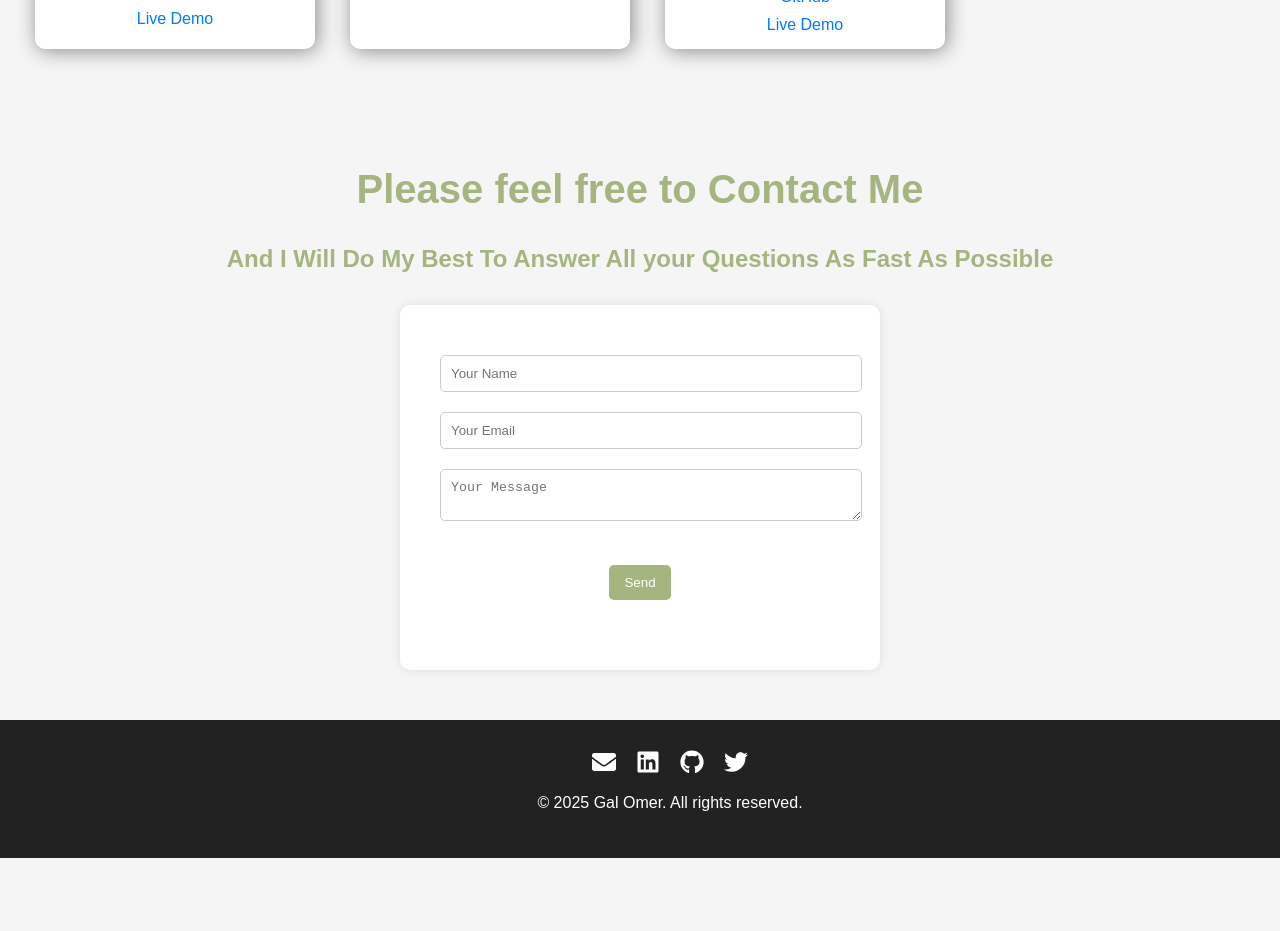
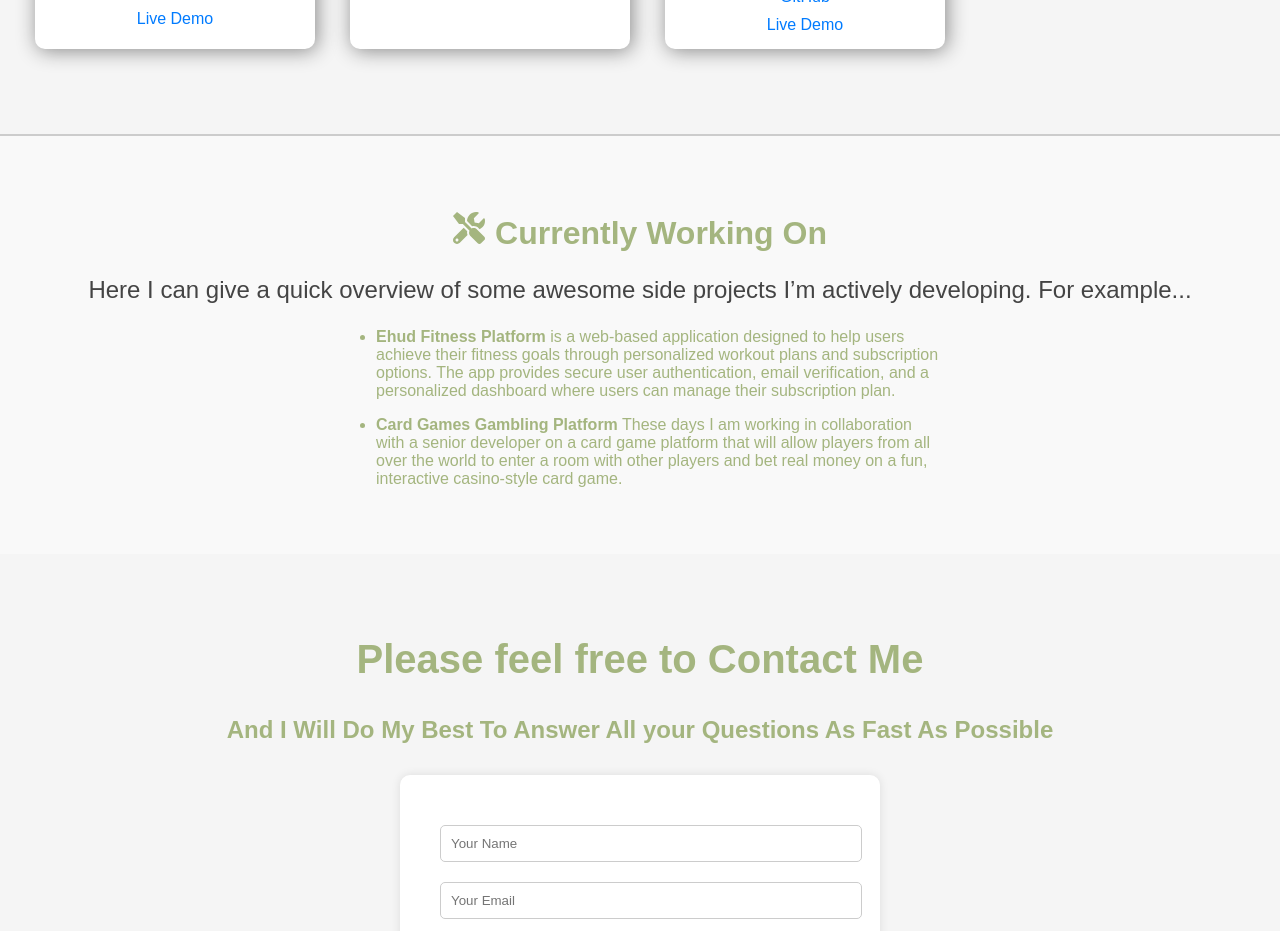
Before and after one commit to Galomer310/Portfolio-2025, a React (Vite) app: page / in a window 1280 px wide. Shown: the part 3320-4251 px from the top of the page. Before the commit the page ends 4178 px from the top, so only its background shows below. Built offline with nearby package versions, Linux system fonts and the light colour scheme.

Commit message:
adding currently working on and css also cv download button

```diff
--- a/src/components/ProjectCard.tsx
+++ b/src/components/ProjectCard.tsx
@@ -7,6 +7,7 @@ interface ProjectProps {
     description: string;
     github: string;
     live: string;
+    videoDemo?: string;
   };
 }
 
@@ -28,6 +29,12 @@ const ProjectCard: React.FC<ProjectProps> = ({ project }) => {
       <a href={project.live} target="_blank" rel="noopener noreferrer">
         Live Demo
       </a>
+      {/* LINK for video demonstration */}
+      {project.videoDemo && (
+        <a href={project.videoDemo} target="_blank" rel="noopener noreferrer">
+          Watch Video
+        </a>
+      )}
     </div>
   );
 };
--- a/src/components/ResumeModal.tsx
+++ b/src/components/ResumeModal.tsx
@@ -1,6 +1,7 @@
-// portfolio/src/components/ResumeModal.tsx
+// ResumeModal.tsx
 import React from "react";
-import resumeImage from "../assets/resume.png"; // adjust the path if needed
+import resumeImage from "../assets/resume.png";
+import resumePDF from "../assets/resume.pdf"; // <— This is the PDF for download
 
 interface ResumeModalProps {
   onClose: () => void;
@@ -8,14 +9,35 @@ interface ResumeModalProps {
 
 const ResumeModal: React.FC<ResumeModalProps> = ({ onClose }) => {
   return (
+    <>
       <div className="resume-modal-overlay">
         <div className="resume-modal-content">
+          {/* download button */}
+          <a
+            href={resumePDF}
+            download="GalOmer_CV.pdf"
+            className="download-button"
+            style={{
+              display: "inline-block",
+              marginTop: "20px",
+              padding: "10px 20px",
+              background: "green",
+              color: "white",
+              borderRadius: "5px",
+              textDecoration: "none",
+            }}
+          >
+            Download
+          </a>
           <button className="close-button" onClick={onClose}>
             &times;
           </button>
+
+          {/* Display resume image (preview) */}
           <img src={resumeImage} alt="Resume" className="resume-image" />
         </div>
       </div>
+    </>
   );
 };
 
--- a/src/pages/Projects.tsx
+++ b/src/pages/Projects.tsx
@@ -1,5 +1,6 @@
 // Projects.tsx
 import ProjectCard from "../components/ProjectCard";
+import { FaTools } from "react-icons/fa";
 // Import project images.
 import StockTrackerImage from "../assets/StockTracker.png";
 import CurrencyConverter from "../assets/Currency-Converter.png";
@@ -16,6 +17,7 @@ interface Project {
   description: string;
   github: string;
   live: string;
+  videoDemo?: string; // Make optional or required, depending on the use case
 }
 
 // Array of projects.
@@ -88,6 +90,36 @@ const Projects: React.FC = () => {
           <ProjectCard key={project.name} project={project} />
         ))}
       </section>
+      {/* NEW SECTION: "Currently Working On" */}
+      <section className="currently-working-on">
+        <h2>
+          <FaTools style={{ marginRight: "10px" }} />
+          Currently Working On
+        </h2>
+        <p>
+          Here I can give a quick overview of some awesome side projects I’m
+          actively developing. For example...
+        </p>
+        <ul>
+          <li>
+            <strong>Ehud Fitness Platform</strong> is a web-based application
+            designed to help users achieve their fitness goals through
+            personalized workout plans and subscription options. The app
+            provides secure user authentication, email verification, and a
+            personalized dashboard where users can manage their subscription
+            plan.
+          </li>
+
+          <li>
+            <strong>Card Games Gambling Platform</strong> These days I am
+            working in collaboration with a senior developer on a card game
+            platform that will allow players from all over the world to enter a
+            room with other players and bet real money on a fun, interactive
+            casino-style card game.
+          </li>
+          {/* Add more items as needed */}
+        </ul>
+      </section>
     </>
   );
 };
--- a/src/public/style.css
+++ b/src/public/style.css
@@ -663,7 +663,7 @@ footer {
 
 .close-button {
   position: absolute;
-  top: 10px;
+  top: 25px;
   right: 10px;
   background: red;
   color: white;
@@ -678,3 +678,63 @@ footer {
 .close-button:hover {
   background: darkred;
 }
+
+.download-button {
+  position: absolute;
+  top: 1px;
+  right: 60px;
+  background-color: #4caf50;
+  color: #fff;
+  padding: 10px 20px;
+  border-radius: 8px;
+  text-decoration: none;
+  font-weight: bold;
+  cursor: pointer;
+  margin: 0 auto;
+  display: block;
+  width: fit-content;
+}
+
+.download-button:hover {
+  background-color: #45a049;
+}
+
+
+
+/* Currently working on  */
+.currently-working-on {
+  text-align: center;
+  padding: 50px;
+  margin-top: 50px;
+  background: #f9f9f9; /* or any color that fits */
+  border-top: 2px solid #ccc;
+}
+
+.currently-working-on h2 {
+  font-size: 2rem;
+  margin-bottom: 1rem;
+}
+.currently-working-on h2:hover {
+  color: #444;
+}
+.currently-working-on ul {
+  list-style-type: disc;
+  margin: 0 auto;
+  max-width: 600px;
+  text-align: left;
+}
+
+.currently-working-on li {
+  margin: 1rem;
+}
+.currently-working-on li:hover {
+  color: #444;
+}
+.currently-working-on p {
+  font-size: 1.5rem;
+  color: #444;
+
+}
+.currently-working-on p:hover {
+  color: #444;
+}
```
Also changed, not shown: src/assets/resume.png, 1 other file (tests, documents, lock files or other folders). Lines whose indentation alone changed are shown as unchanged.
